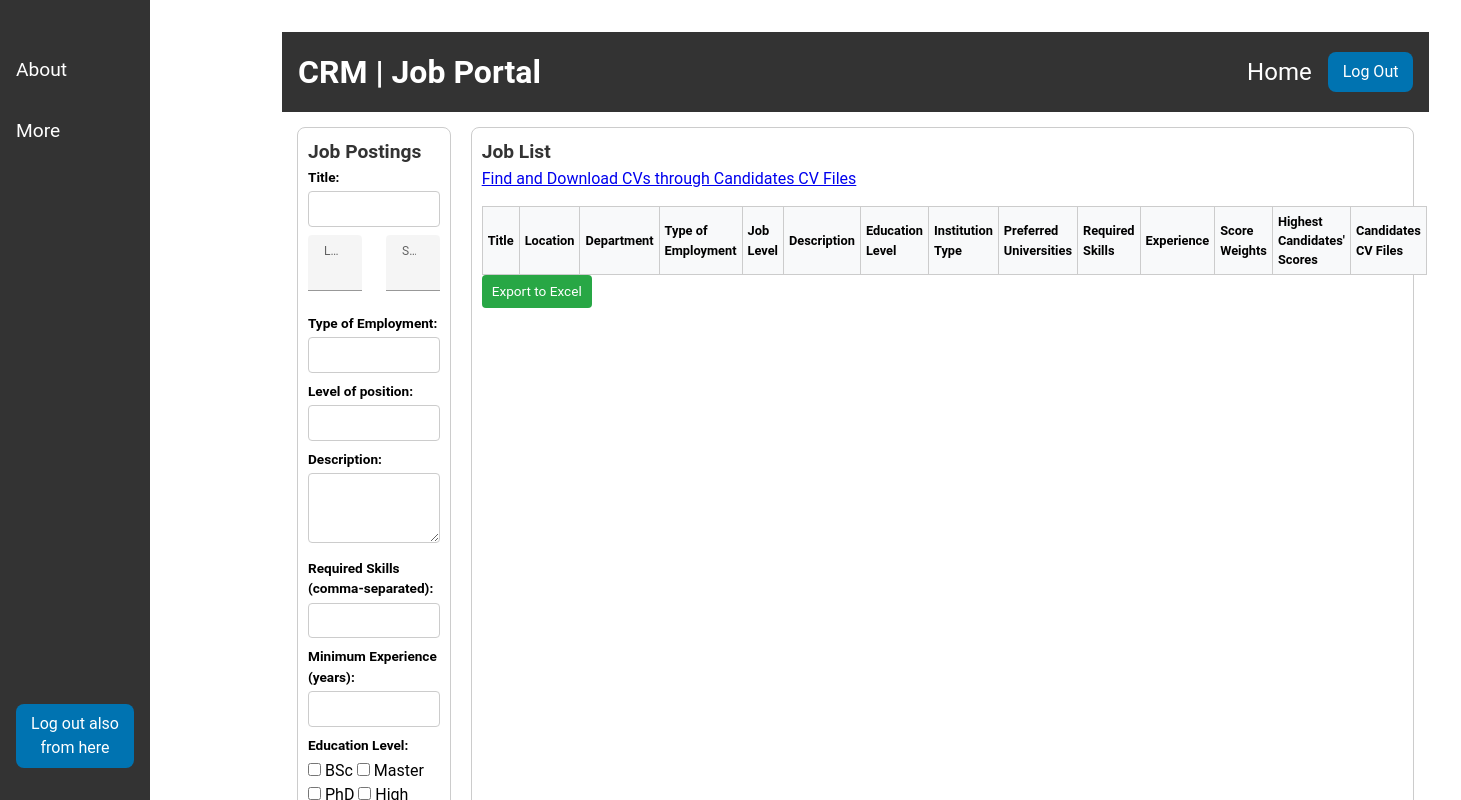
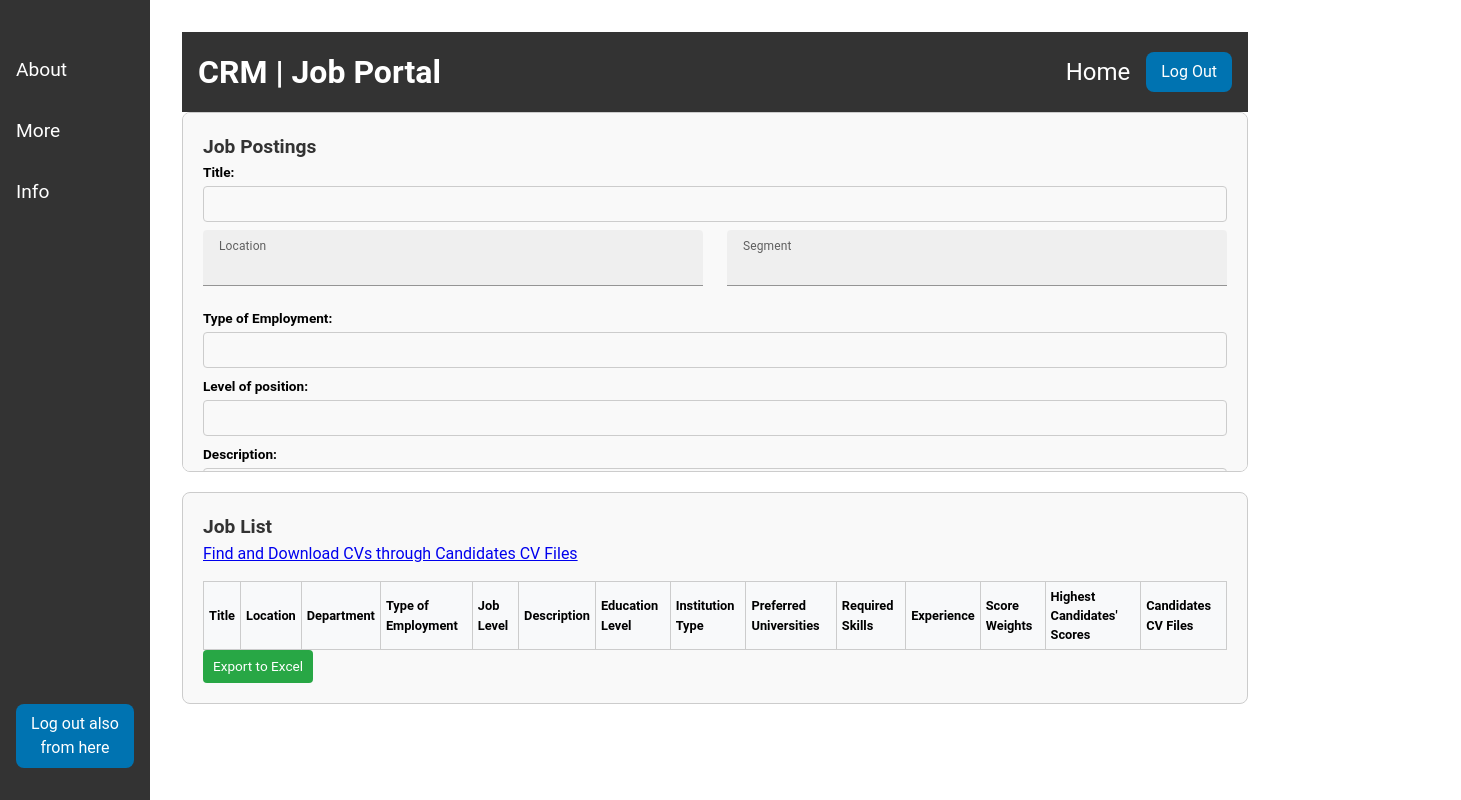
Before and after one commit to Panos994/Application-Submission-and-Pre-Screening-System-Based-on-Resume-Analysis., a Vue app in the folder frontend/vue3-project-screening/: page /admin in a window 1280 px wide. Shown: the top 800 px of the page, 1461 px wide, since content can reach past the window. Built offline with nearby package versions, Linux system fonts and the light colour scheme.

Commit message:
k3s - Jenkinsfile

```diff
--- a/frontend/vue3-project-screening/src/components/AdminPage.vue
+++ b/frontend/vue3-project-screening/src/components/AdminPage.vue
@@ -445,26 +445,28 @@ export default {
 <style scoped>
 .container {
   display: flex;
-  gap: 10px;
-  padding: 10px;
+  flex-direction: column;
+  gap: 20px;
+  max-height: 100vh;
+  overflow: hidden;
 }
 
 .form-container {
-  flex: 0.2; /* Reduce width further */
-  min-width: 0;
-  margin: 5px;
-  padding: 10px; /* Smaller padding for compactness */
-  border: 1px solid #ccc;
+  padding: 20px;
+  max-height: 45vh; /* Adjust height to fit content and page layout */
+  overflow-y: auto;
+  border: 1px solid #ccc; /* Optional, for visual separation */
   border-radius: 8px;
+  background-color: #f9f9f9;
 }
 
 .job-list-container {
-  flex: 1.4; /* Increase width to prioritize job list */
-  min-width: 0;
-  margin: 5px;
-  padding: 10px;
-  border: 1px solid #ccc;
+  padding: 20px;
+  max-height: 45vh; /* Adjust height to fit content and page layout */
+  overflow-y: auto;
+  border: 1px solid #ccc; /* Optional, for visual separation */
   border-radius: 8px;
+  background-color: #f9f9f9;
 }
 
 h1, h2 {
--- a/frontend/vue3-project-screening/src/components/AdminUserManagement.vue
+++ b/frontend/vue3-project-screening/src/components/AdminUserManagement.vue
@@ -4,6 +4,7 @@
     <h1 class="text-3xl font-bold mb-6 custom-header"><center>Users</center></h1>
 
     <!-- Displaying users -->
+    <div class="table-container">
     <table class="w-full border border-gray-300 mt-4">
       <thead>
       <tr class="bg-gray-200">
@@ -53,6 +54,7 @@
       </tr>
       </tbody>
     </table>
+    </div>
   </div>
 
   <!--router-link to="/">Go to Homepage</router-link-->
@@ -160,6 +162,15 @@ export default {
 </script>
 
 <style scoped>
+
+.table-container {
+  max-height: 400px; /* Adjust the height as needed */
+  overflow-y: auto; /* Enables vertical scroll within the container */
+  border: 1px solid #ddd; /* Optional border for container */
+  border-radius: 8px; /* Optional rounded corners */
+  margin-top: 10px; /* Optional margin */
+}
+
 /* Styling for the table */
 table {
   width: 100%;
--- a/frontend/vue3-project-screening/src/components/CandidateJobList.vue
+++ b/frontend/vue3-project-screening/src/components/CandidateJobList.vue
@@ -116,7 +116,8 @@ export default {
 
 .form-container,
 .job-list-container {
-  flex: 1;
+  max-height: 400px; /* Adjust the height as needed */
+  overflow-y: auto;  /* Enables vertical scroll */
   margin: 10px;
   padding: 20px;
   border: 1px solid #ccc;
--- /dev/null
+++ b/frontend/vue3-project-screening/src/components/InfoPage.vue
@@ -0,0 +1,40 @@
+<template>
+  <div class="info">
+    <h1>Info</h1>
+    <br><br>
+    <p>
+      <b>This distributed system has 3 roles. The roles are the ADMIN, the USER and the EMPLOYEE. </b>
+<br><br>
+      USER: A regular user can be a candidate interested in checking in which job positions his CV scores better.
+      1) He should sign up and then login with his credentials.
+      2) Then, he can press the Available job positions to check his preferences
+      3)Moreover, after his search he can choose manually the job in the main page of the USER and browse his CV and check his score.
+      4) At last, before that he can also check his CV with AI agent to get suggestions of the top 3 job that he can apply to get a good score.
+
+      <br><br><br>
+     EMPLOYEE: An employee user is assigned as an employee from an ADMIN.
+      1) He can create new Job postings and hit save.
+      2) He can check the available highest scores of the current jobs from a candidate that has sent his CV.
+      3) He can also search for a candidate if he wants to contact him because of his good score.
+      4) This can be done by checking the name of the CV in the Job List and then open the page of the CV repositories.
+      He searches the CVs in the CV repositories page from the search input and he can download them.
+
+      <br><br><br>
+      ADMIN: An admin can delete a user. Moreover, an admin can delete or add (assignment of roles) a role/roles.
+
+
+    </p>
+  </div>
+</template>
+
+<script>
+export default {
+  name: 'InfoPage',
+};
+</script>
+
+<style scoped>
+.more-page {
+  padding: 2rem;
+}
+</style>
--- a/frontend/vue3-project-screening/src/components/JobApplication.vue
+++ b/frontend/vue3-project-screening/src/components/JobApplication.vue
@@ -273,9 +273,14 @@ pre {
 /* Typing Effect */
 .typing-effect {
   border-right: 2px solid rgba(0, 0, 0, 0.75);
-  white-space: nowrap;
+
   overflow: hidden;
   animation: typing 3.5s steps(40, end), blink 0.75s step-end infinite;
+
+
+  max-width: 100%; /* Ensure it doesn't overflow */
+  overflow-wrap: break-word; /* Wrap long words */
+  white-space: pre-wrap; /* Keeps formatting */
 }
 
 @keyframes typing {
--- a/frontend/vue3-project-screening/src/components/LayoutPage.vue
+++ b/frontend/vue3-project-screening/src/components/LayoutPage.vue
@@ -6,6 +6,7 @@
       <div class="sidebar-links">
         <router-link to="/about" class="sidebar-link">About</router-link>
         <router-link to="/more" class="sidebar-link">More</router-link>
+        <router-link to="/info" class="sidebar-link">Info</router-link>
       </div>
       <button class="logout-btn" @click="logout">Log out also from here</button>
     </div>
@@ -43,11 +44,13 @@ export default {
 .layout {
   display: flex;
   height: 100vh;
+  overflow: hidden; /* Prevents page overflow */
 }
 
 /* Sidebar Styling */
 .sidebar {
   width: 150px;
+  min-width: 150px; /* Ensures sidebar doesn't shrink */
   background-color: #333;
   color: white;
   padding: 2rem 1rem;
@@ -98,7 +101,8 @@ export default {
 
 /* Main Content Styling */
 .main-content {
-  margin-left: 250px; /* Aligns content to the right of the sidebar */
+
+  margin-left: 150px; /* Sidebar width */
   flex: 1;
   padding: 2rem;
 }
--- a/frontend/vue3-project-screening/src/components/ViewApplicationsCV.vue
+++ b/frontend/vue3-project-screening/src/components/ViewApplicationsCV.vue
@@ -10,6 +10,9 @@
         class="search-input"
     />
 
+
+
+    <div class="table-container">
     <table class="job-table">
       <thead>
       <tr>
@@ -29,7 +32,7 @@
       </tr>
       </tbody>
     </table>
-
+    </div>
     <router-link to="/admin" class="back-link">Return Back to Job Postings Page</router-link>
   </div>
 </template>
@@ -114,6 +117,20 @@ export default {
   border-radius: 5px;
 }
 
+
+.table-container {
+  max-height: 400px; /* Set your desired max height */
+  overflow-y: auto; /* Enable vertical scrolling */
+  margin-top: 20px;
+  border: 1px solid #ccc;
+  border-radius: 5px;
+}
+
+
+
+
+
+
 .job-table {
   width: 100%;
   border-collapse: collapse;
--- a/frontend/vue3-project-screening/src/main.js
+++ b/frontend/vue3-project-screening/src/main.js
@@ -25,6 +25,8 @@ import ApplicationsPage from '@/components/ViewApplicationsCV.vue';
 import AboutPage from '@/components/AboutPage.vue';
 import MorePage from '@/components/MorePage.vue';
 
+import InfoPage from '@/components/InfoPage.vue';
+
 
 
 
@@ -49,6 +51,7 @@ const routes = [
 
             { path: '/about', component: AboutPage },
             { path: '/more', component: MorePage },
+            { path: '/info', component: InfoPage }
 
 
         ]
```
Also changed, not shown: 2 other files (tests, documents, lock files or other folders).
